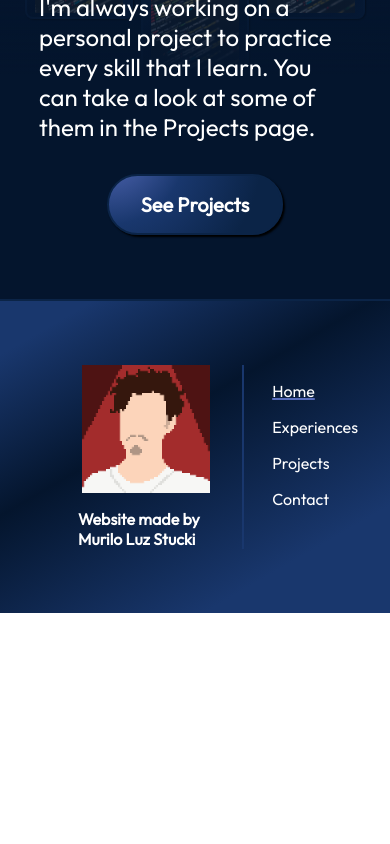
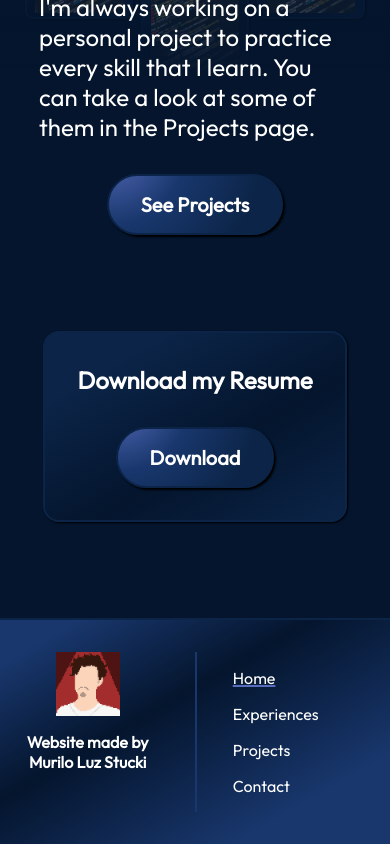
Before and after one commit to LuzMurilo/LuzMurilo.github.io, a React (Vite) app: page / in a window 390 px wide. Shown: the part 2694-3538 px from the top of the page. Before the commit the page ends 3307 px from the top, so only its background shows below. Built offline with nearby package versions, Linux system fonts and the light colour scheme.

Commit message:
Added Download CV component

```diff
--- a/src/App.module.css
+++ b/src/App.module.css
@@ -16,6 +16,11 @@ a {
     text-decoration-line: none;
     text-decoration-color: var(--color-primary);
     text-decoration-thickness: 2px;
+    transition: 0.2s ease;
+}
+
+a:hover {
+    color: var(--color-primary);
 }
 
 ul {
--- a/src/components/Button/Button.module.css
+++ b/src/components/Button/Button.module.css
@@ -22,4 +22,5 @@
 .button:hover {
     background-position: 40% 40%;
     background-size: 300% 250%;
+    color: var(--color-text);
 }
--- a/src/components/Button/Button.tsx
+++ b/src/components/Button/Button.tsx
@@ -6,9 +6,16 @@ import styles from "./Button.module.css";
 interface ButtonProps {
     to: string;
     className?: string;
+    external?: boolean;
 }
 
-function Button( { to, className = "", children }: PropsWithChildren<ButtonProps>) {
+function Button( { to, className = "", external = false, children }: PropsWithChildren<ButtonProps>) {
+  if (external)
+  {
+    return (
+      <a href={to} className={`${styles.button} ${className}`} target="_blank">{children}</a>
+    )
+  }
   return (
     <NavLink to={to} className={`${styles.button} ${className}`}>{children}</NavLink>
   )
--- /dev/null
+++ b/src/components/DownloadCV/DownloadCV.module.css
@@ -0,0 +1,28 @@
+.downloadCV {
+    padding: 32px;
+    margin-top: 64px;
+    display: flex;
+    justify-content: center;
+    align-items: center;
+}
+
+.container {
+    display: flex;
+    justify-content: center;
+    align-items: center;
+    gap: 32px;
+    width: fit-content;
+
+    background: var(--gradient-dark);
+    border: 2px solid var(--color-dark);
+    box-shadow: 1px 1px 2px #000;
+    border-radius: 16px;
+    padding: 32px;
+}
+
+@media screen and (max-width: 790px) {
+    .container {
+        flex-direction: column;
+        text-align: center;
+    }
+}
--- /dev/null
+++ b/src/components/DownloadCV/DownloadCV.tsx
@@ -0,0 +1,16 @@
+import Button from "../Button/Button"
+import styles from "./DownloadCV.module.css";
+
+
+function DownloadCV() {
+  return (
+    <div className={styles.downloadCV}>
+        <div className={styles.container}>
+            <h2>Download my Resume</h2>
+            <Button external to="https://drive.google.com/file/d/1NZaM66LfwCtcAkHslodspxo3Q0qY6PAT/view?usp=sharing">Download</Button>
+        </div>
+    </div>
+  )
+}
+
+export default DownloadCV
--- a/src/components/Footer/Footer.module.css
+++ b/src/components/Footer/Footer.module.css
@@ -29,3 +29,21 @@
     padding: 16px 0% 16px 10%;
     border-left: 2px solid var(--color-secondary);
 }
+
+@media screen and (max-width: 790px) {
+    .footer {
+        padding: 32px 16px;
+    }
+
+    .info {
+        width: 40%;
+        text-align: center;
+    }
+    .info img {
+        width: 64px;
+    }
+
+    .navigation {
+        width: 50%;
+    }
+}
--- a/src/components/Navbar/Navbar.module.css
+++ b/src/components/Navbar/Navbar.module.css
@@ -77,14 +77,15 @@ a.active {
         padding: 32px 32px 16px 16px;
         gap: 16px;
         background: var(--color-dark);
-        background: var(--gradient-dark);
         box-shadow: 2px 2px 4px #000;
         border-bottom: 2px solid var(--color-dark);
         border-radius: 4px;
+        transform: scaleY(1);
+        transition: 0.2s ease;
     }
 
     .hidden {
-        display: none;
+        transform: scaleY(0);
     }
 
     .menuBtn {
--- a/src/pages/Home.tsx
+++ b/src/pages/Home.tsx
@@ -1,4 +1,5 @@
 import About from "../components/About/About"
+import DownloadCV from "../components/DownloadCV/DownloadCV"
 import Experience from "../components/Experience/Experience"
 import Hero from "../components/Hero/Hero"
 import ProjectsPreview from "../components/ProjectsPreview/ProjectsPreview"
@@ -11,6 +12,7 @@ function Home() {
         <About />
         <Experience />
         <ProjectsPreview />
+        <DownloadCV />
     </>
   )
 }
```
